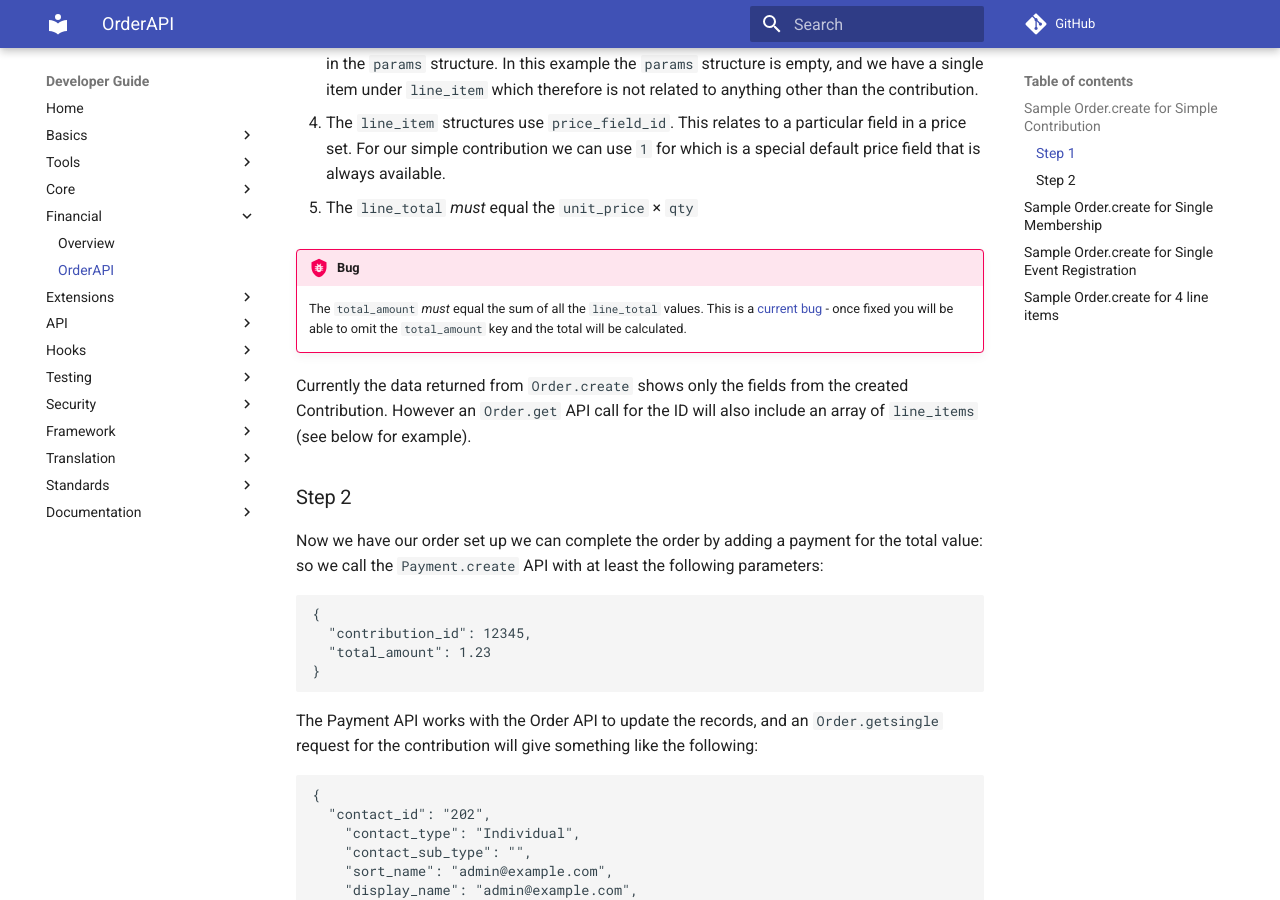
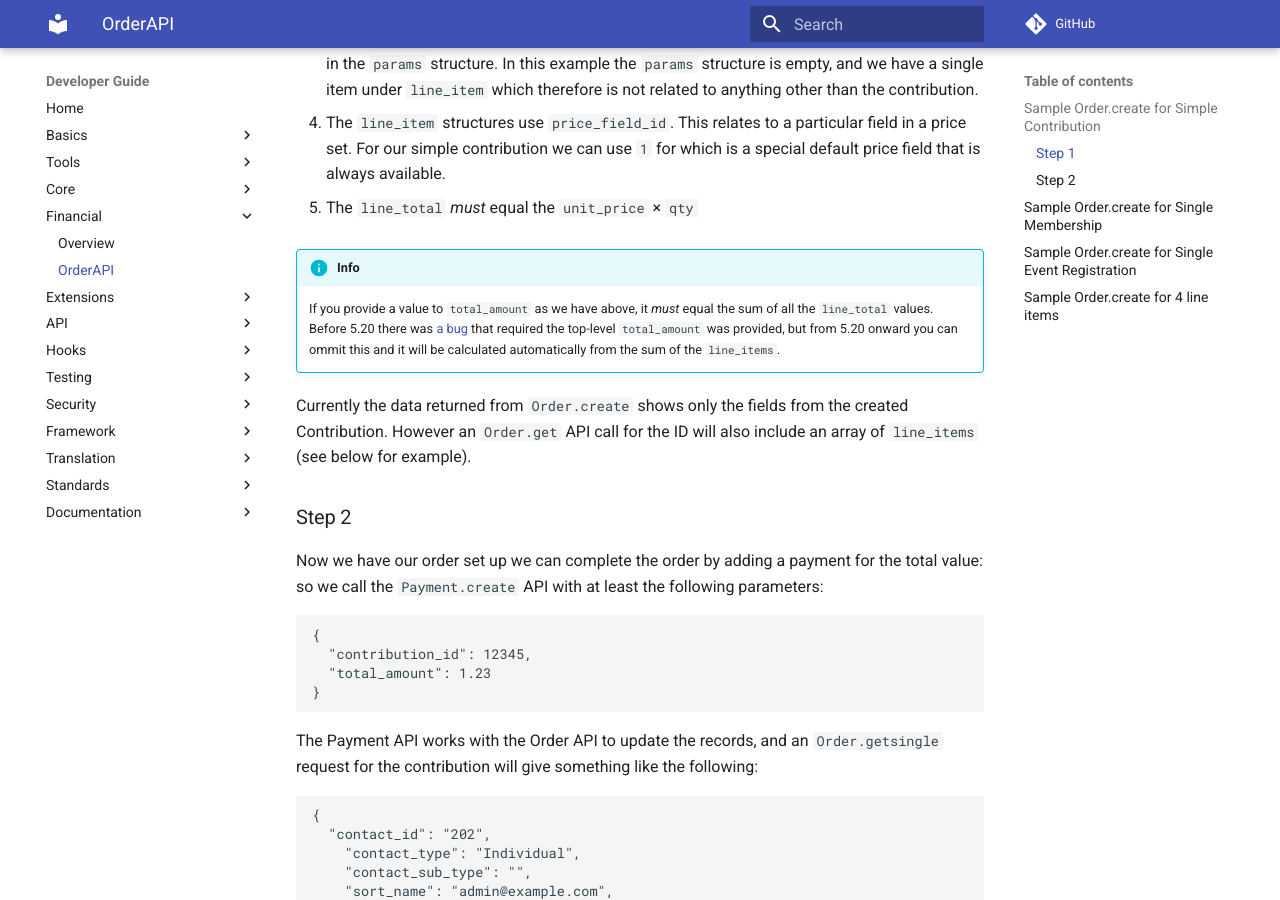
Before and after one commit to civicrm/civicrm-dev-docs, an MkDocs documentation site: the page built from docs/financial/OrderAPI.md, in a window 1280 px wide and 900 px high, scrolled down 1651 px. Built offline with MkDocs 1.6.1 and Material for MkDocs 9.7.7, drawn with Linux system fonts in a browser that asks for light colours; comment, search, counter and statistics services are not loaded; old or Windows-style settings are respelled for this version of MkDocs.

Commit message:
update docs now dev/financial#73 fixed

```diff
--- a/docs/financial/OrderAPI.md
+++ b/docs/financial/OrderAPI.md
@@ -57,8 +57,8 @@ Things to note:
 
 5. The `line_total` *must* equal the `unit_price` × `qty`
 
-!!! bug
-    The `total_amount` *must* equal the sum of all the `line_total` values. This is a [current bug](https://lab.civicrm.orog/dev/financial/issues/73) - once fixed you will be able to omit the `total_amount` key and the total will be calculated.
+!!! info
+    If you provide a value to `total_amount` as we have above, it *must* equal the sum of all the `line_total` values. Before 5.20 there was [a bug](https://lab.civicrm.orog/dev/financial/issues/73) that required the top-level `total_amount` was provided, but from 5.20 onward you can ommit this and it will be calculated automatically from the sum of the `line_items`.
 
 
 Currently the data returned from `Order.create` shows only the fields from the created Contribution. However an `Order.get` API call for the ID will also include an array of `line_items` (see below for example).
```
